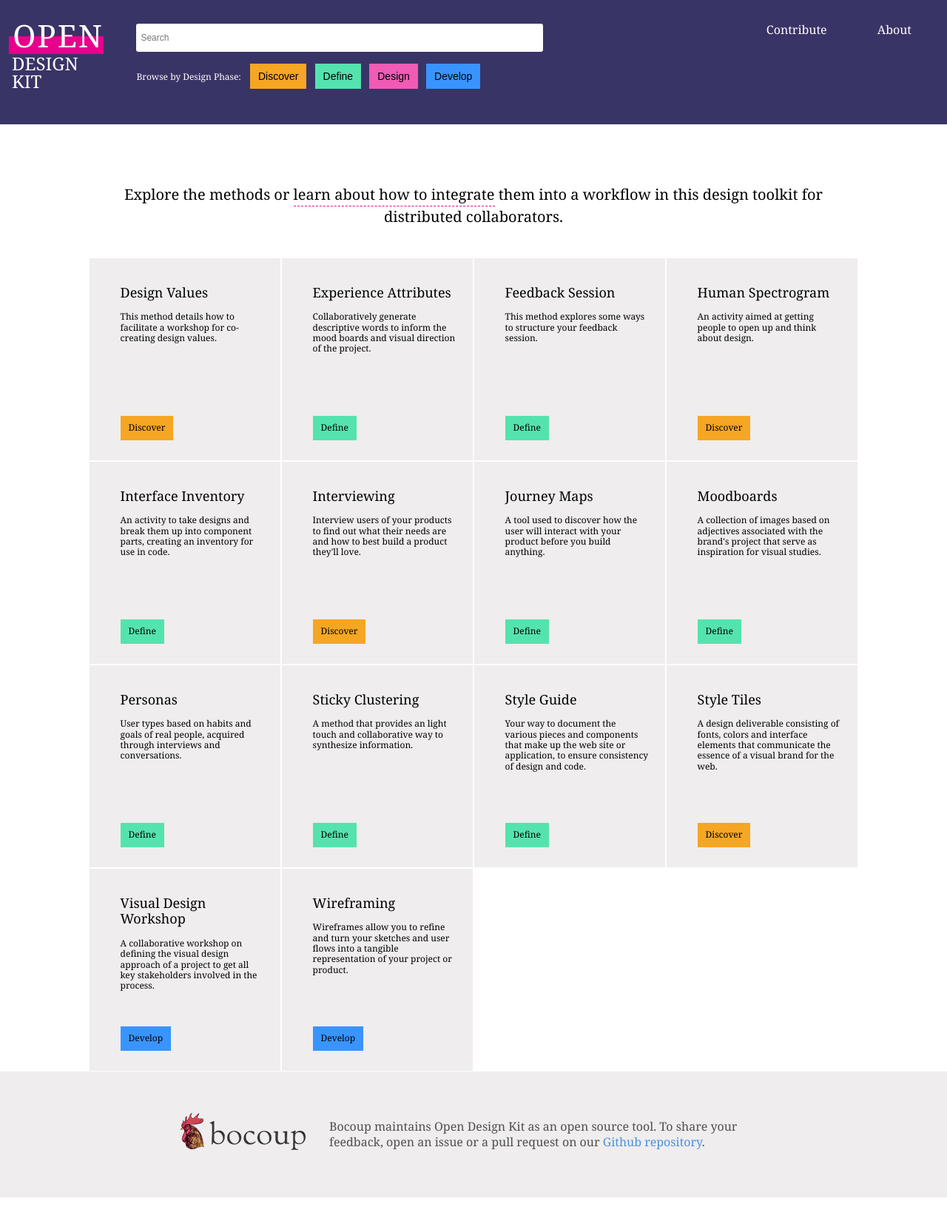
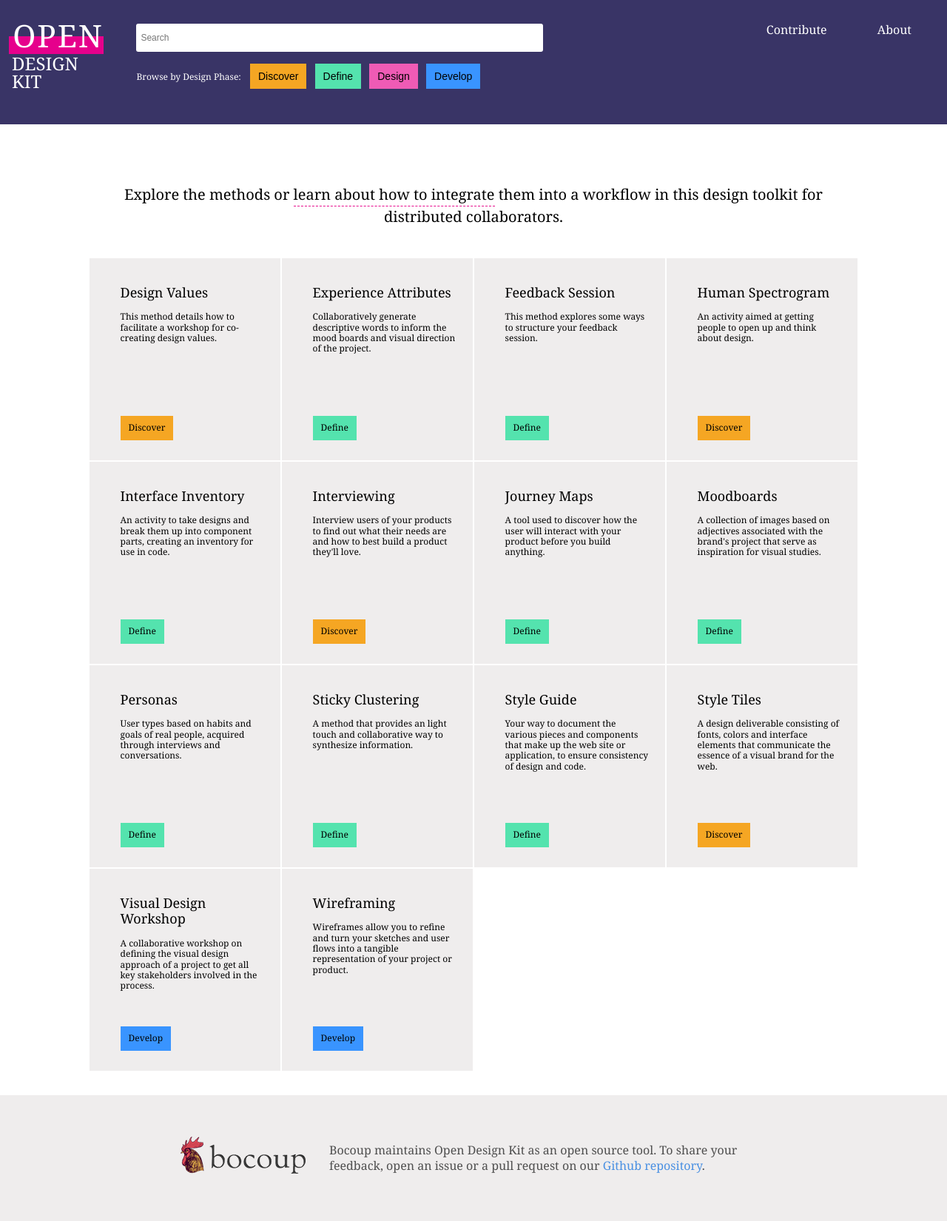
Before and after one commit to open-design-kit/opendesignkit, a Jekyll site: the page built from index.html, in a window 1280 px wide. Shown: the whole page at 74% size. Built offline with Jekyll 4.4.1, drawn with Linux system fonts in a browser that asks for light colours; before the commit the page ends 1618 px from its top, so only the background shows below that.

Commit message:
clean up footer code and add in a top margin

```diff
--- a/css/styles.css
+++ b/css/styles.css
@@ -292,13 +292,8 @@ a.site-nav-list-link:visited {
 
 footer {
     background-color: #EFEDED;
-  color: #4f4f4f;
-  /*border: solid transparent;
-  border-width: 0 0 10px 0;
-  -webkit-border-image: url(https://static.bocoup.com/assets/img/rainbow-header.svg.gz) 4 1 4 1 stretch;
-  -moz-border-image: url(https://static.bocoup.com/assets/img/rainbow-header.svg.gz) 4 1 4 1 stretch;
-  -o-border-image: url(https://static.bocoup.com/assets/img/rainbow-header.svg.gz) 4 1 4 1 stretch;
-  border-image: url(https://static.bocoup.com/assets/img/rainbow-header.svg.gz) 4 1 4 1 stretch;*/
+    color: #4f4f4f;
+    margin-top: 2rem;
 }
 
 footer p {
```
